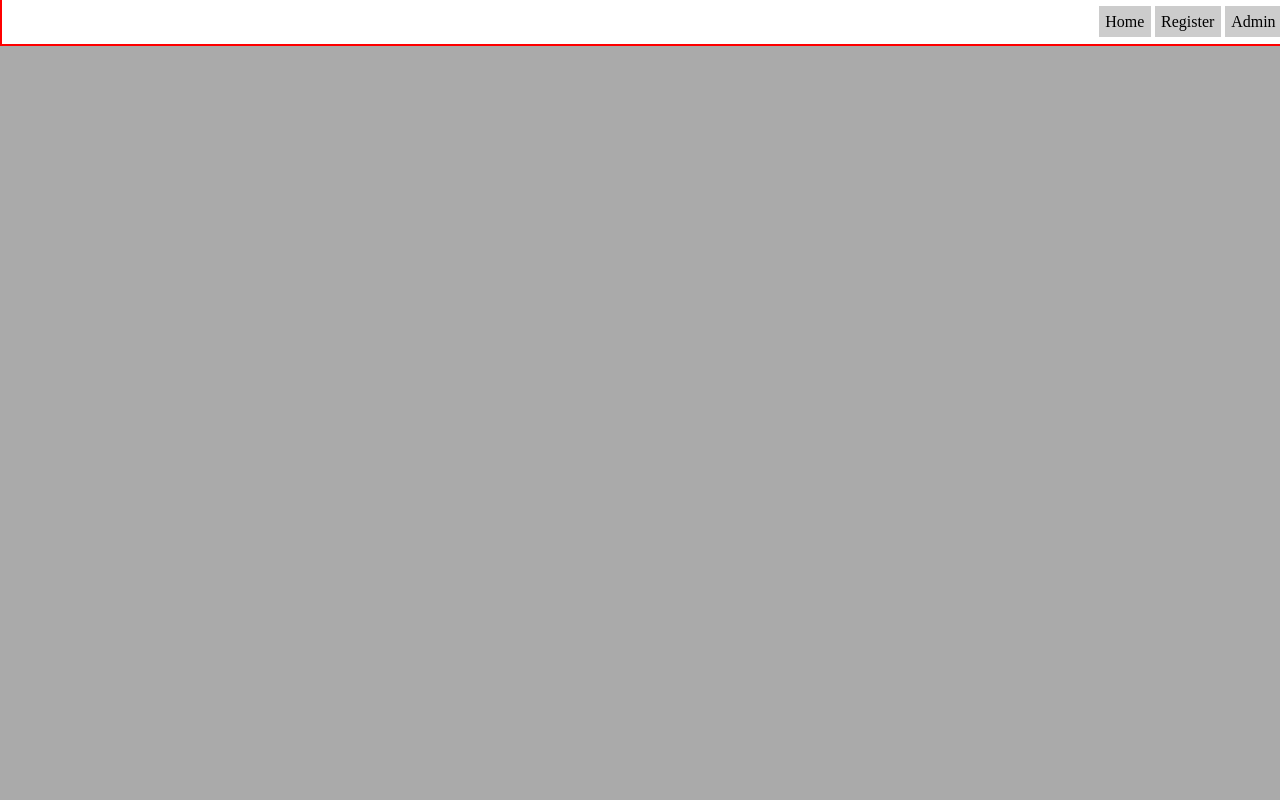
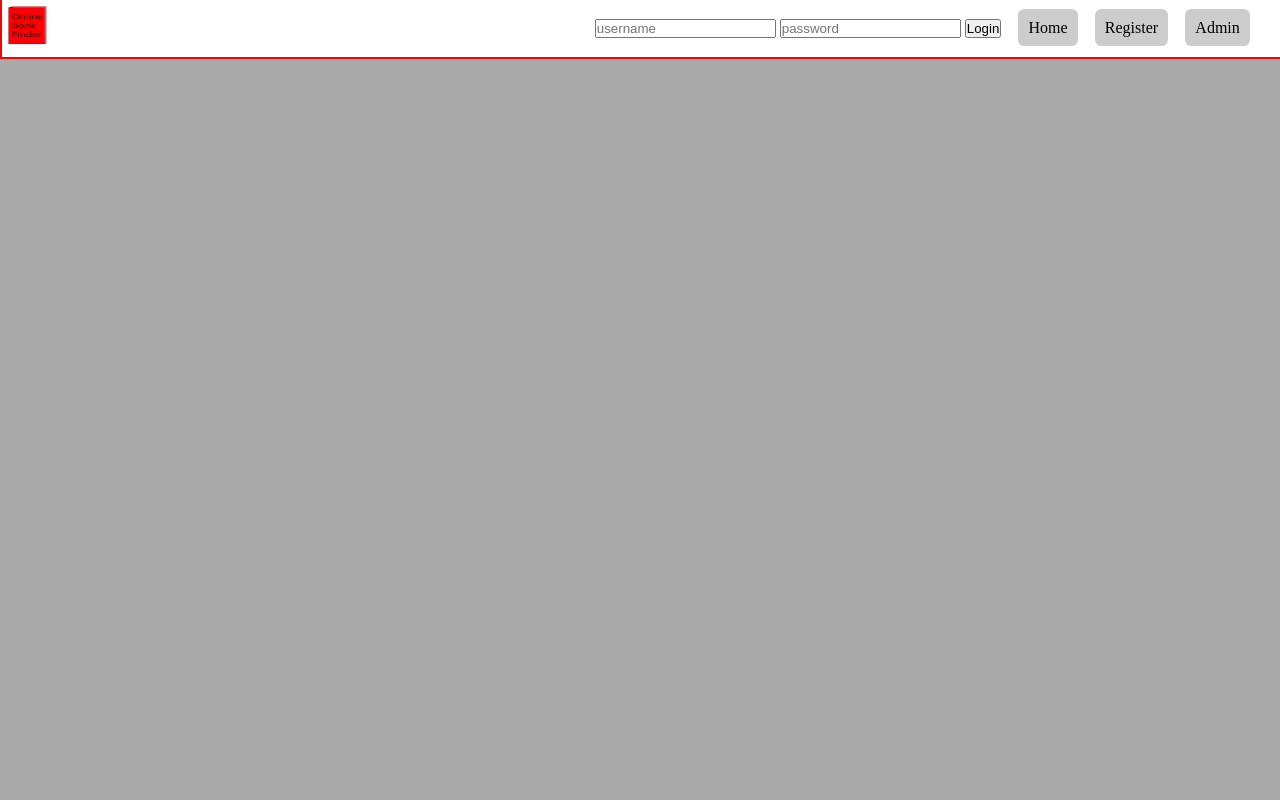
Before and after one commit to Patross/OnlineBookFinder, a PHP site: page /index.html in a window 1280 px wide. Run offline with PHP 8.4, Linux system fonts and the light colour scheme.

Commit message:
header navigation bar

```diff
--- a/Styles/nav.css
+++ b/Styles/nav.css
@@ -1,7 +1,9 @@
 *{
-    background-color: #aaa;
     margin: 0;
     padding:0;
+}
+body{
+    background-color: #aaa;
 }
 #main-wrapper{
     width: 100vmax;
@@ -10,16 +12,39 @@
     border-left: 2px solid red;
     border-right: 2px solid red;
 }
+#logo img{
+  width: 3vmax;
+  height: 3vmax;
+  float:left;
+  transform: translate(0.5vmax,0.5vmax);
+}
+#logo img:hover{
+  cursor: pointer;
+}
 #main-navigation > ul{
-    list-style-type: none;;
-    background: #fff;
+  list-style-type: none;
+  background: #fff;
 }
 #main-navigation > ul > li{
     display: inline-block;
     padding: 0.5vmax;
-    margin: 0.5vmax 0;
+    margin: 1vmax auto;
+}
+#main-navigation > ul > li > a{
+    text-decoration:none;
+    color: black;
+    padding:0.8vmax;
     background: rgba(0,0,0,0.2);
+        border-radius: 0.5vmax;
+}
+#main-navigation > ul > li > a:hover{
+    color:white;
+    background: rgba(0,0,0,0.7);
 }
 #main-navigation > ul > li:last-child{
+    margin-right: 2vmax;
+}
+
+form{
 
 }
--- a/index.html
+++ b/index.html
@@ -8,9 +8,17 @@
             <nav id="main-wrapper">
                 <div id="main-navigation">
                     <ul>
-                        <li>Home</li>
-                        <li>Register</li>
-                        <li>Admin</li>
+                      	<div id="logo">
+                          <a href="#"><img src="img/BookFinderLogo.png"></a>
+                  			</div>
+                        <li><form>
+                          <input type="text" name="username" value="" placeholder="username">
+                          <input type="password" name="password" value="" placeholder="password">
+                          <button type="submit" name="submit">Login</button>
+                        </form></li>
+                        <li><a href="#">Home</a></li>
+                        <li><a href="#">Register</a></li>
+                        <li><a href="#">Admin</a></li>
                     </ul>
                 </div>
             </nav>
```
